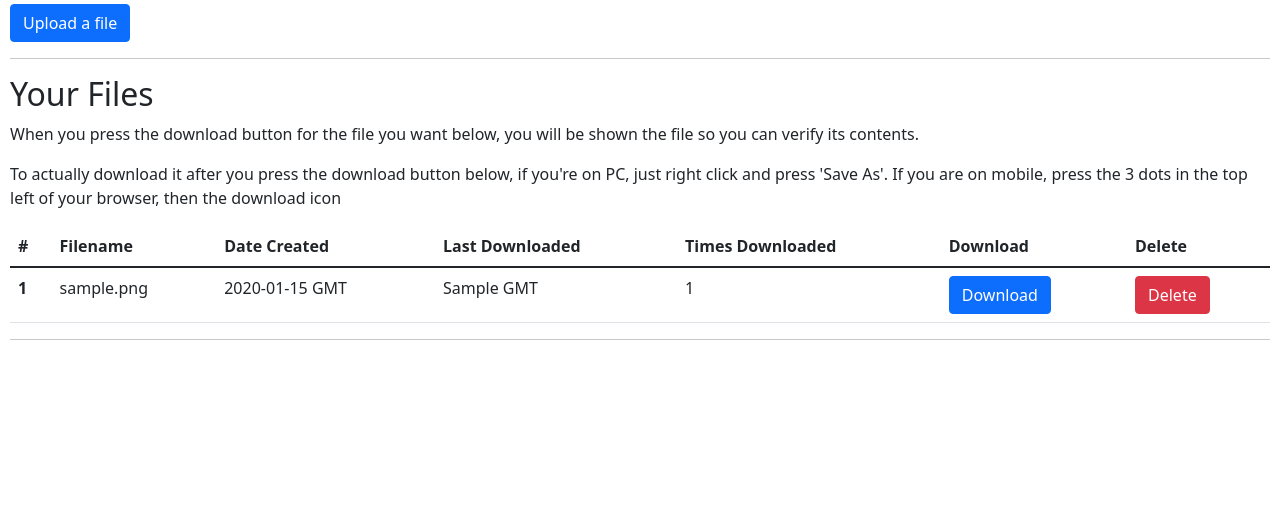
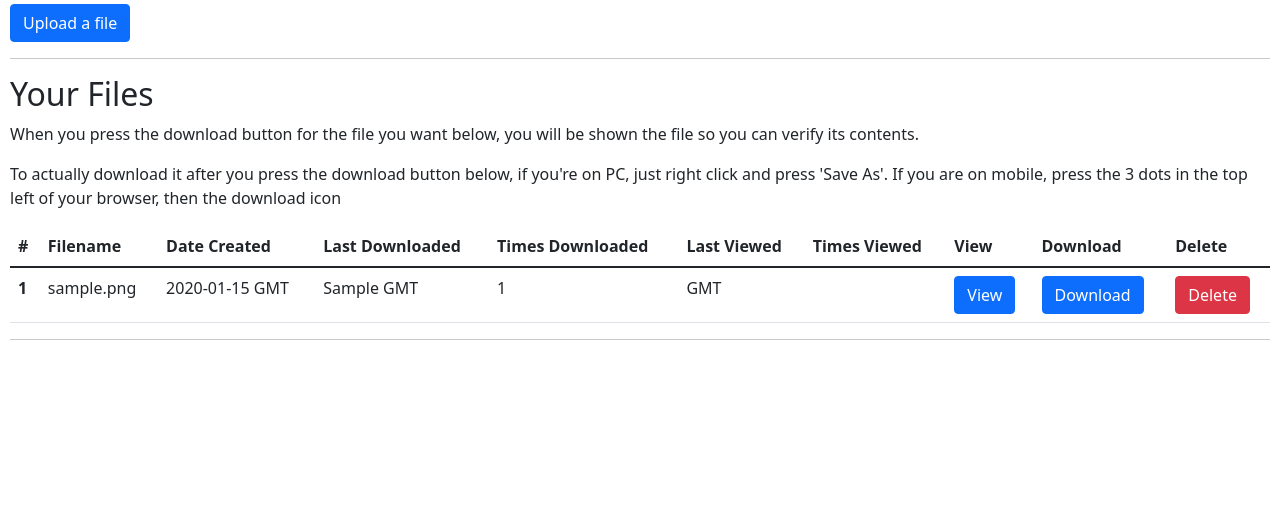
Before and after one commit to IsaiahSama/web-server, a Flask app: page / in a window 1280 px wide. Shown: the part 325-838 px from the top of the page. Run offline with Flask 2, Linux system fonts and the light colour scheme; tables that the repository leaves empty hold one stand-in row (values such as "Sample post").

Commit message:
Added more meta information

```diff
--- a/templates/index.html
+++ b/templates/index.html
@@ -32,6 +32,9 @@
             <th scope="col">Date Created</th>
             <th scope="col">Last Downloaded</th>
             <th scope="col">Times Downloaded</th>
+            <th scope="col">Last Viewed</th>
+            <th scope="col">Times Viewed</th>
+            <th scope="col">View</th>
             <th scope="col">Download</th>
             <th scope="col">Delete</th>
         </tr>
@@ -44,7 +47,10 @@
         <td> {{ row[2] }} GMT </td>
         <td> {{ row[3] }} GMT </td>
         <td> {{ row[4] }} </td>
-        <td> <a href="/download/{{row[1]}}"><button class="btn btn-primary">Download</button></a> </td>
+        <td> {{ row[5] }} GMT </td>
+        <td> {{ row[6] }} </td>
+        <td> <a href="/view/{{row[1]}}"><button class="btn btn-primary">View</button></a> </td>
+        <td> <a href="/download/{{row[1]}}" download="{{row[1]}}"><button class="btn btn-primary">Download</button></a> </td>
         <td> <a href="/delete/{{row[1]}}"><button class="btn btn-danger">Delete</button></a> </td>
         </tr>
         {% endfor %}
```
